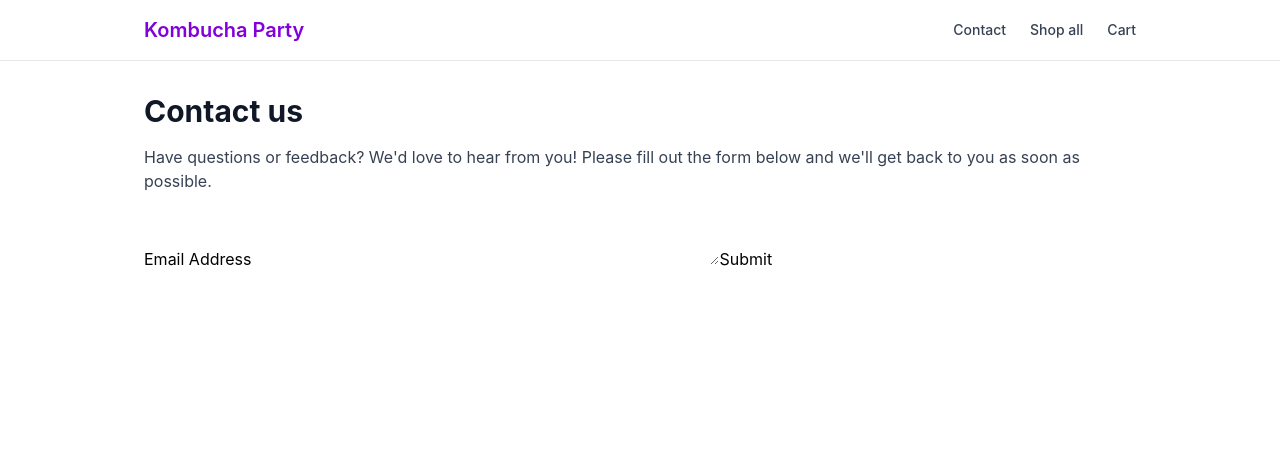
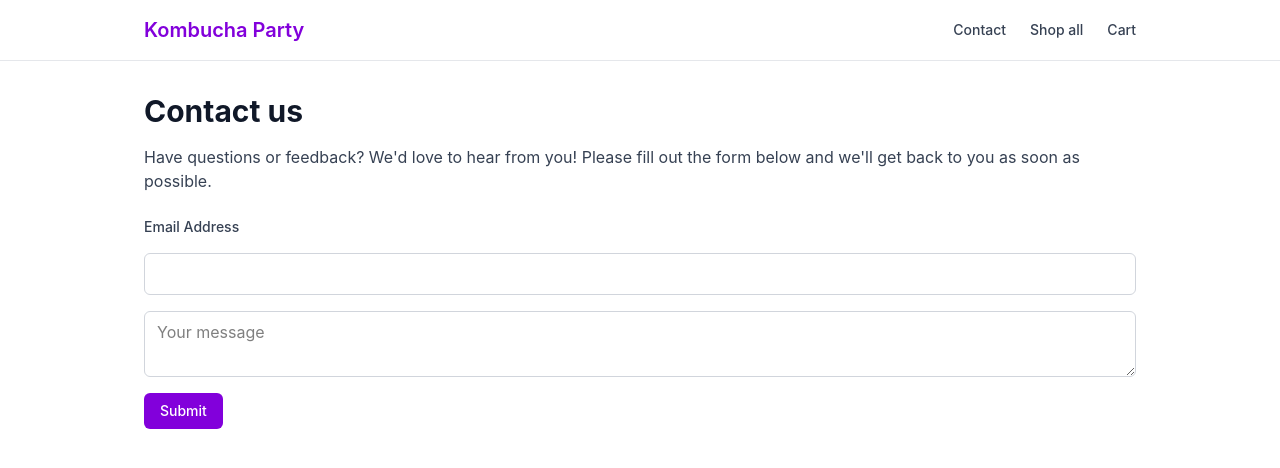
Before and after one commit to cboydstun/kombucha-party-v1, a React (Vite) app: page /contact in a window 1280 px wide. Shown: the top 468 px of the page. Built offline with nearby package versions, Linux system fonts and the light colour scheme; no server answers.

Commit message:
env example

```diff
--- a/src/components/ContactForm.jsx
+++ b/src/components/ContactForm.jsx
@@ -1,7 +1,5 @@
 import React from 'react';
-import { useForm, ValidationError } from '@formspree/react';
-
-
+import { useForm } from '@formspree/react';
 
 function ContactForm() {
   const [state, handleSubmit] = useForm(import.meta.env.VITE_FORMSPREE_KEY);
@@ -13,30 +11,25 @@ function ContactForm() {
   }
 
   return (
-    <form onSubmit={handleSubmit}>
-      <label htmlFor="email">
+    <form onSubmit={handleSubmit} className="flex flex-col gap-4">
+      <label htmlFor="email" className="text-sm font-medium text-gray-700">
         Email Address
       </label>
       <input
         id="email"
         type="email"
         name="email"
+        className="rounded-md border border-gray-300 px-3 py-2 font-normal"
       />
-      <ValidationError
-        prefix="Email"
-        field="email"
-        errors={state.errors}
-      />
+
       <textarea
         id="message"
         name="message"
+        placeholder="Your message"
+        className="rounded-md border border-gray-300 px-3 py-2 font-normal"
       />
-      <ValidationError
-        prefix="Message"
-        field="message"
-        errors={state.errors}
-      />
-      <button type="submit" disabled={state.submitting}>
+
+      <button type="submit" disabled={state.submitting} className="self-start rounded-md bg-purple-700 px-4 py-2 text-sm font-medium text-white hover:bg-purple-800 disabled:bg-gray-400">
         Submit
       </button>
     </form>
```
